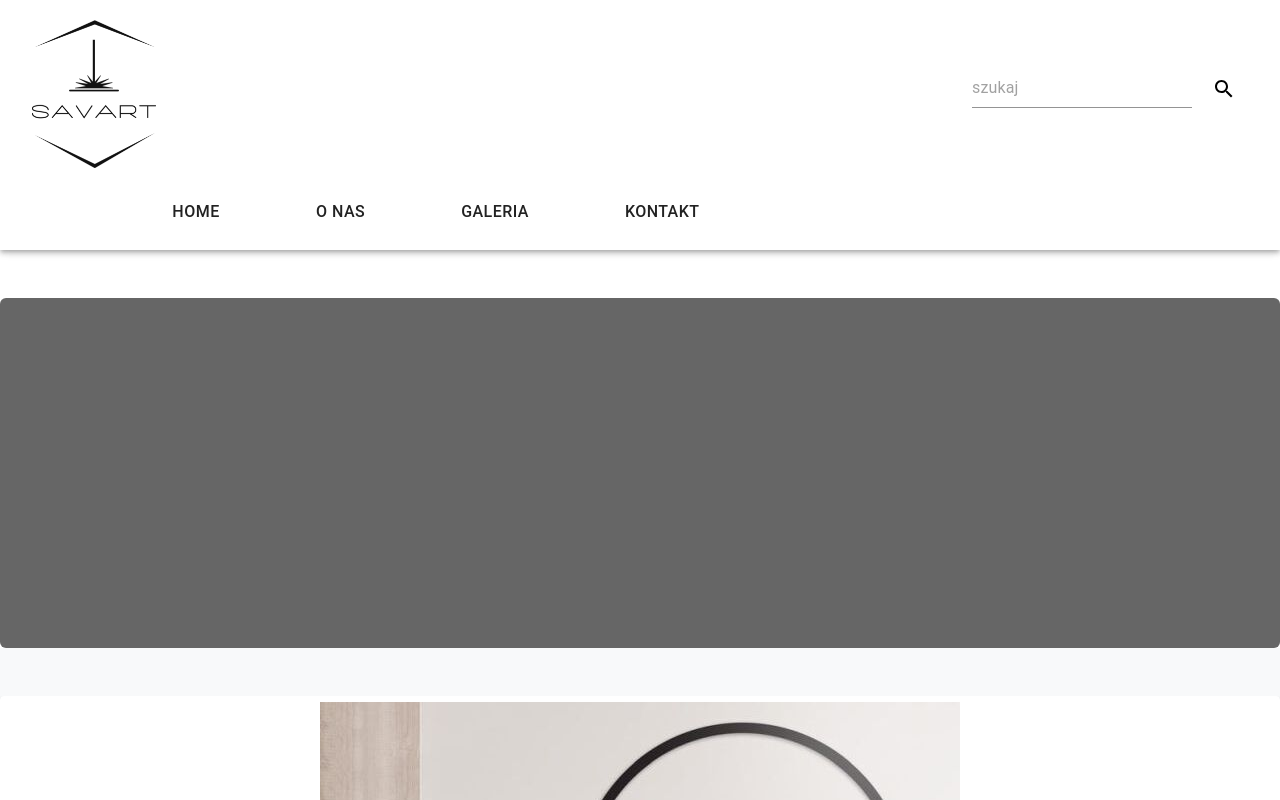
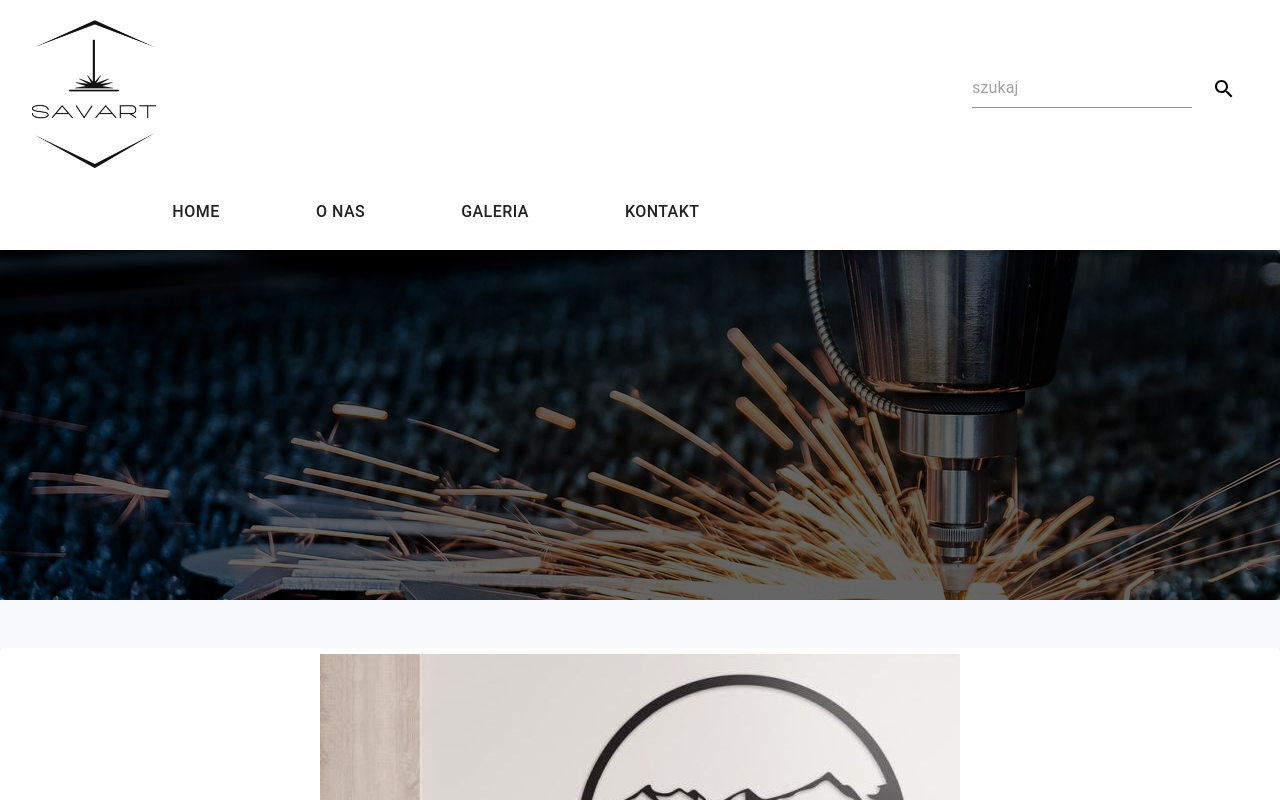
Before and after one commit to AdamSawka/Savart, a React (Create React App) app in the folder app/: page / in a window 1280 px wide. Shown: the top 800 px of the page. Built offline with nearby package versions, Linux system fonts and the light colour scheme.

Commit message:
added new styles bgc img

```diff
--- a/app/src/pages/MainPage/MainPage.tsx
+++ b/app/src/pages/MainPage/MainPage.tsx
@@ -1,19 +1,25 @@
-import React from "react";
-import {MainPageContact} from "components/MainPage/MainPageContact/MainPageContact";
-import {MainPageAboutUs} from "components/MainPage/MainPageAboutUs/MainPageAboutUs";
-import {MainPageCarousel} from "components/MainPage/Carousel/Carousel";
-
+import React from 'react';
+import { MainPageContact } from 'components/MainPage/MainPageContact/MainPageContact';
+import { MainPageAboutUs } from 'components/MainPage/MainPageAboutUs/MainPageAboutUs';
+import { MainPageCarousel } from 'components/MainPage/Carousel/Carousel';
+import backgroundLaser from 'assets/laser-2795229_1920.jpg';
 const MainPage = () => {
   return (
     <>
-            <div className='pt-5'>
-            <header className="  py-5 text-center shadow-2-strong rounded  header-mainPage ">
-                    <div className=" d-flex justify-content-center  header-text">
-
-                    </div>
+      <div>
+        <img
+          src={backgroundLaser}
+          style={{
+            position: 'fixed',
+            top: 0,
+            zIndex: '-1',
+          }}
+        />
+        <header className='  py-0 text-center shadow-2-strong rounded  header-mainPage '>
+          <div className=' d-flex justify-content-center  header-text'></div>
         </header>
-                <section className=" py-5 bg-light">
-        <MainPageCarousel/>
+        <section className=' py-5 bg-light'>
+          <MainPageCarousel />
           {/*<div className="container px-4 px-lg-5 mt-5">*/}
           {/*    <div className="row gx-4 gx-lg-5 row-cols-2 row-cols-md-3 row-cols-xl-4 justify-content-center">*/}
           {/*        <div className="col mb-5">*/}
@@ -58,11 +64,9 @@ const MainPage = () => {
           {/*</div>*/}
         </section>
       </div>
-            <MainPageAboutUs/>
-            <MainPageContact/>
-
+      <MainPageAboutUs />
+      <MainPageContact />
     </>
-
-    )
-}
+  );
+};
 export default MainPage;
```
Also changed, not shown: app/src/assets/laser-2795229_1920.jpg (added). Lines whose indentation alone changed are shown as unchanged.
